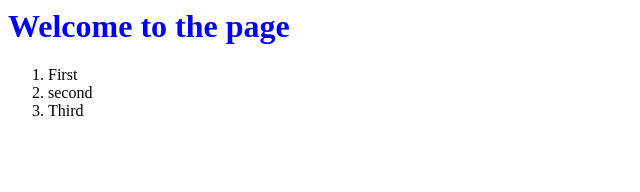
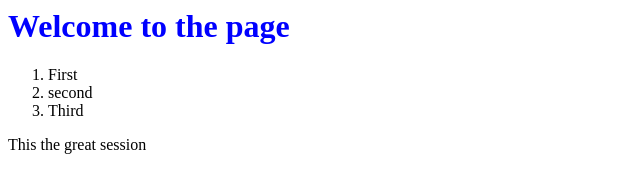
Before and after one commit to akshayark97/gitazure, a plain HTML site: page index.html in a window 1280 px wide. Shown: the whole page, without its empty margins (0-640 px from the left). Drawn offline with Linux system fonts and the light colour scheme.

Commit message:
file 3
paragraph

```diff
--- a/index.html
+++ b/index.html
@@ -13,5 +13,9 @@
        <li>second</li>
        <li>Third</li>
     </div>
+
+    <div>
+      <p>This the great session</p>
+    </div>
   </body>
 </html>
```
